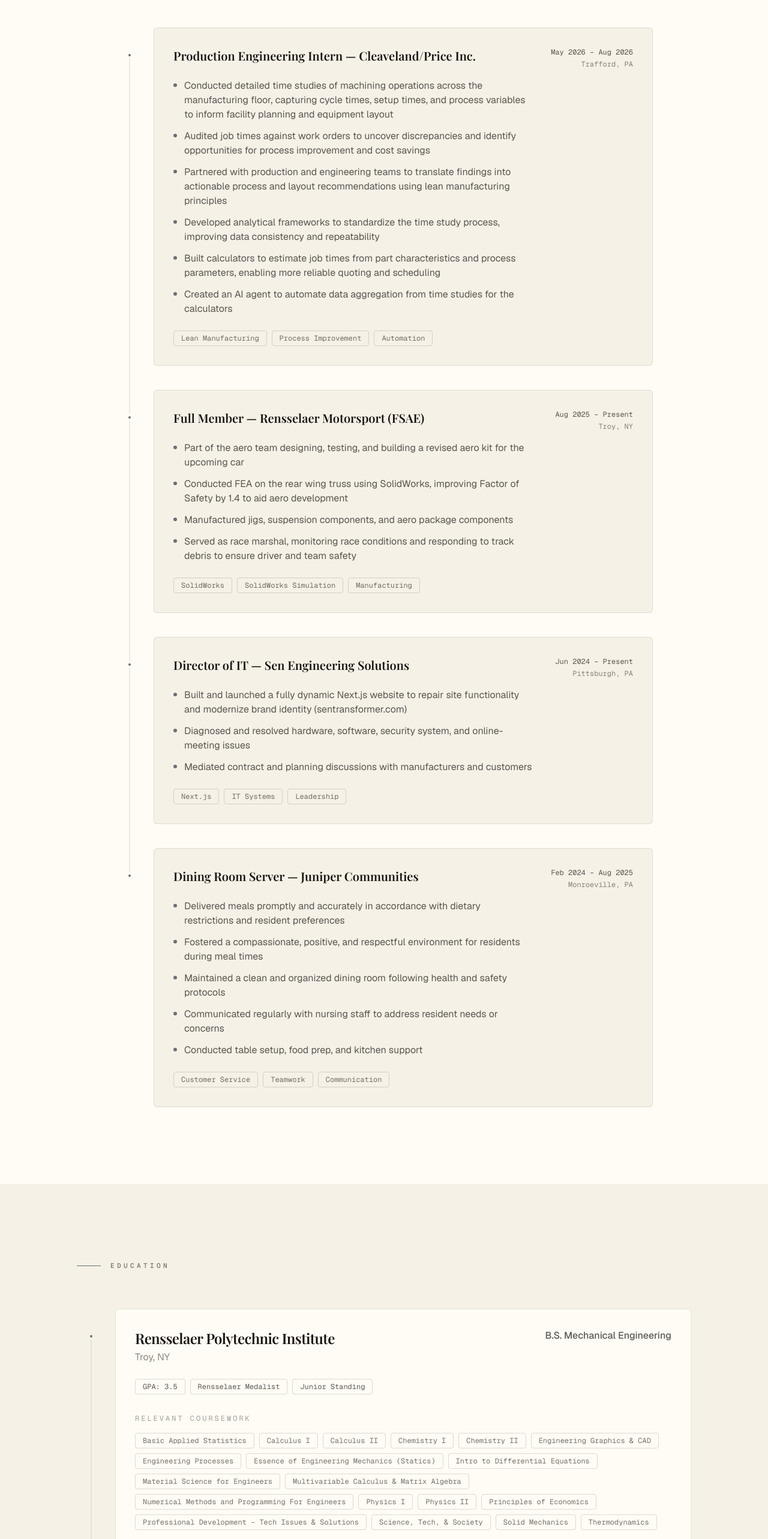
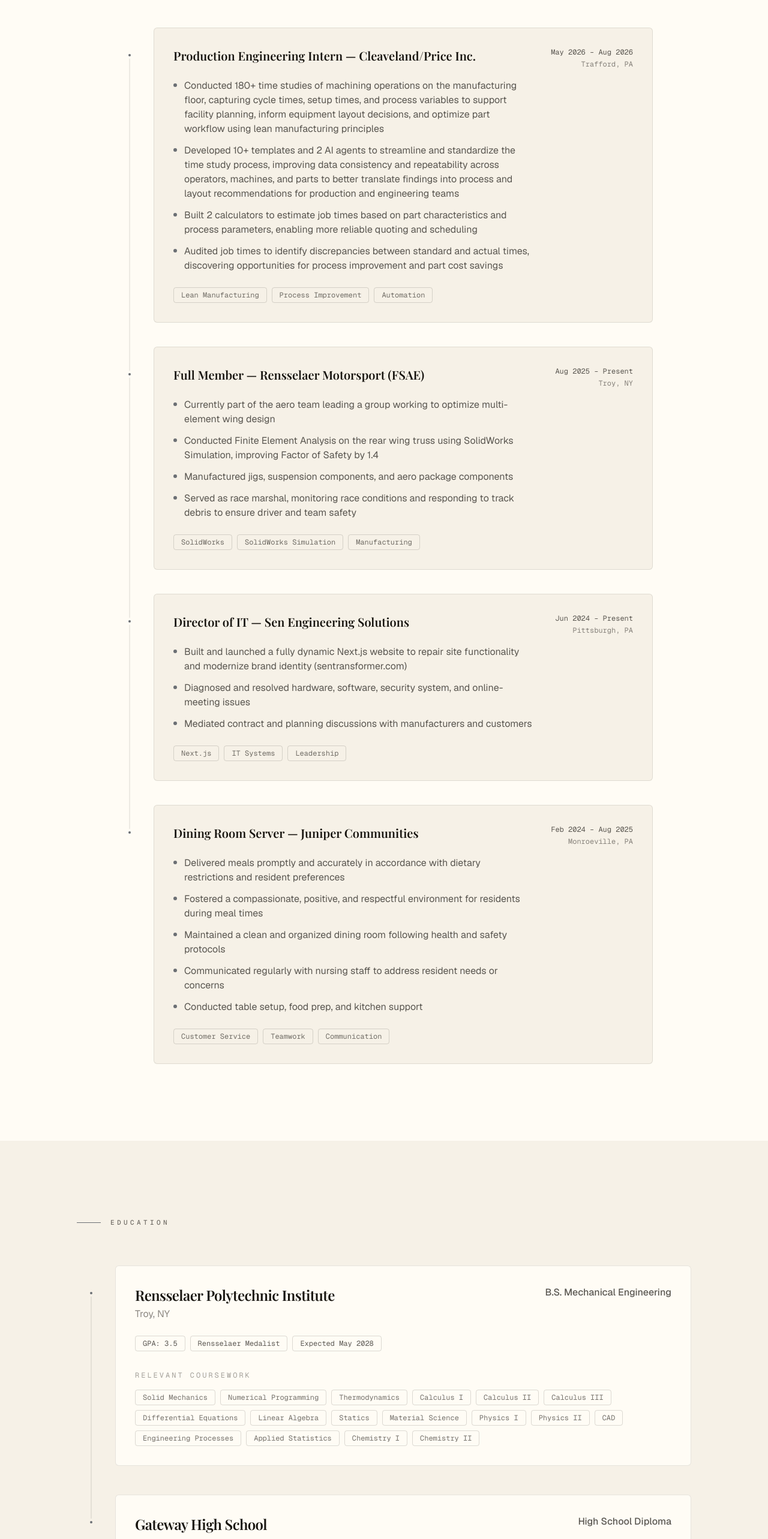
Before and after one commit to senjm26/Portfolio, a Next.js app: page / in a window 1280 px wide. Shown: the part 3360-5926 px from the top of the page at 60% size. Built offline with nearby package versions, Linux system fonts and the light colour scheme.

Commit message:
updated resume

```diff
--- a/src/components/sections/Education.tsx
+++ b/src/components/sections/Education.tsx
@@ -9,27 +9,25 @@
       school: "Rensselaer Polytechnic Institute",
       location: "Troy, NY",
       degree: "B.S. Mechanical Engineering",
-      highlights: ["GPA: 3.5", "Rensselaer Medalist", "Junior Standing"],
+      highlights: ["GPA: 3.5", "Rensselaer Medalist", "Expected May 2028"],
       coursework: [
-        "Basic Applied Statistics",
+        "Solid Mechanics",
+        "Numerical Programming",
+        "Thermodynamics",
         "Calculus I",
         "Calculus II",
+        "Calculus III",
+        "Differential Equations",
+        "Linear Algebra",
+        "Statics",
+        "Material Science",
+        "Physics I",
+        "Physics II",
+        "CAD",
+        "Engineering Processes",
+        "Applied Statistics",
         "Chemistry I",
         "Chemistry II",
-        "Engineering Graphics & CAD",
-        "Engineering Processes",
-        "Essence of Engineering Mechanics (Statics)",
-        "Intro to Differential Equations",
-        "Material Science for Engineers",
-        "Multivariable Calculus & Matrix Algebra",
-        "Numerical Methods and Programming For Engineers",
-        "Physics I",
-        "Physics II",
-        "Principles of Economics",
-        "Professional Development - Tech Issues & Solutions",
-        "Science, Tech, & Society",
-        "Solid Mechanics",
-        "Thermodynamics",
       ],
     },
     {
--- a/src/components/sections/Experience.tsx
+++ b/src/components/sections/Experience.tsx
@@ -10,12 +10,10 @@
       date: "May 2026 – Aug 2026",
       location:"Trafford, PA",
       bullets: [
-        "Conducted detailed time studies of machining operations across the manufacturing floor, capturing cycle times, setup times, and process variables to inform facility planning and equipment layout",
-        "Audited job times against work orders to uncover discrepancies and identify opportunities for process improvement and cost savings",
-        "Partnered with production and engineering teams to translate findings into actionable process and layout recommendations using lean manufacturing principles",
-        "Developed analytical frameworks to standardize the time study process, improving data consistency and repeatability",
-        "Built calculators to estimate job times from part characteristics and process parameters, enabling more reliable quoting and scheduling",
-        "Created an AI agent to automate data aggregation from time studies for the calculators",
+        "Conducted 180+ time studies of machining operations on the manufacturing floor, capturing cycle times, setup times, and process variables to support facility planning, inform equipment layout decisions, and optimize part workflow using lean manufacturing principles",
+        "Developed 10+ templates and 2 AI agents to streamline and standardize the time study process, improving data consistency and repeatability across operators, machines, and parts to better translate findings into process and layout recommendations for production and engineering teams",
+        "Built 2 calculators to estimate job times based on part characteristics and process parameters, enabling more reliable quoting and scheduling",
+        "Audited job times to identify discrepancies between standard and actual times, discovering opportunities for process improvement and part cost savings",
       ],
       tags: ["Lean Manufacturing", "Process Improvement", "Automation"],
     },
@@ -24,8 +22,8 @@
       date: "Aug 2025 – Present",
       location: "Troy, NY",
       bullets: [
-        "Part of the aero team designing, testing, and building a revised aero kit for the upcoming car",
-        "Conducted FEA on the rear wing truss using SolidWorks, improving Factor of Safety by 1.4 to aid aero development",
+        "Currently part of the aero team leading a group working to optimize multi-element wing design",
+        "Conducted Finite Element Analysis on the rear wing truss using SolidWorks Simulation, improving Factor of Safety by 1.4",
         "Manufactured jigs, suspension components, and aero package components",
         "Served as race marshal, monitoring race conditions and responding to track debris to ensure driver and team safety",
       ],
--- a/src/components/sections/Skills.tsx
+++ b/src/components/sections/Skills.tsx
@@ -18,9 +18,8 @@
       skills: [
         "Manual Machining",
         "Mastercam",
-        "CNC Machining",
         "Welding",
-        "Brazing",
+        "Lean Manufacturing",
         "Product Development & Launch",
       ],
     },
@@ -28,10 +27,10 @@
       title: "Technical Tools",
       icon: <MonitorCog size={18} strokeWidth={1.8} />,
       skills: [
+        "Python",
         "Google Workspace",
         "Microsoft Suite",
-        "Python",
-        "TypeScript",
+        "Customer Service",
       ],
     },
   ];
```
Also changed, not shown: 1 other file (tests, documents, lock files or other folders).
